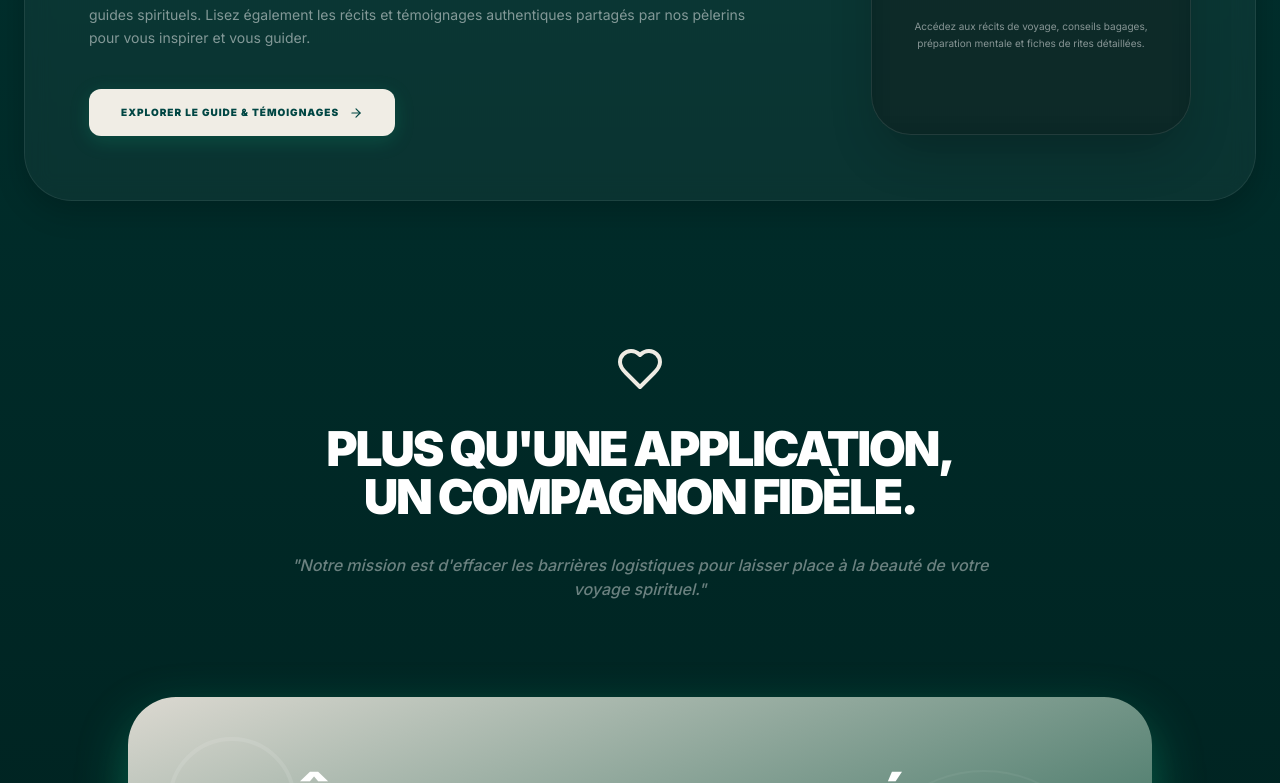
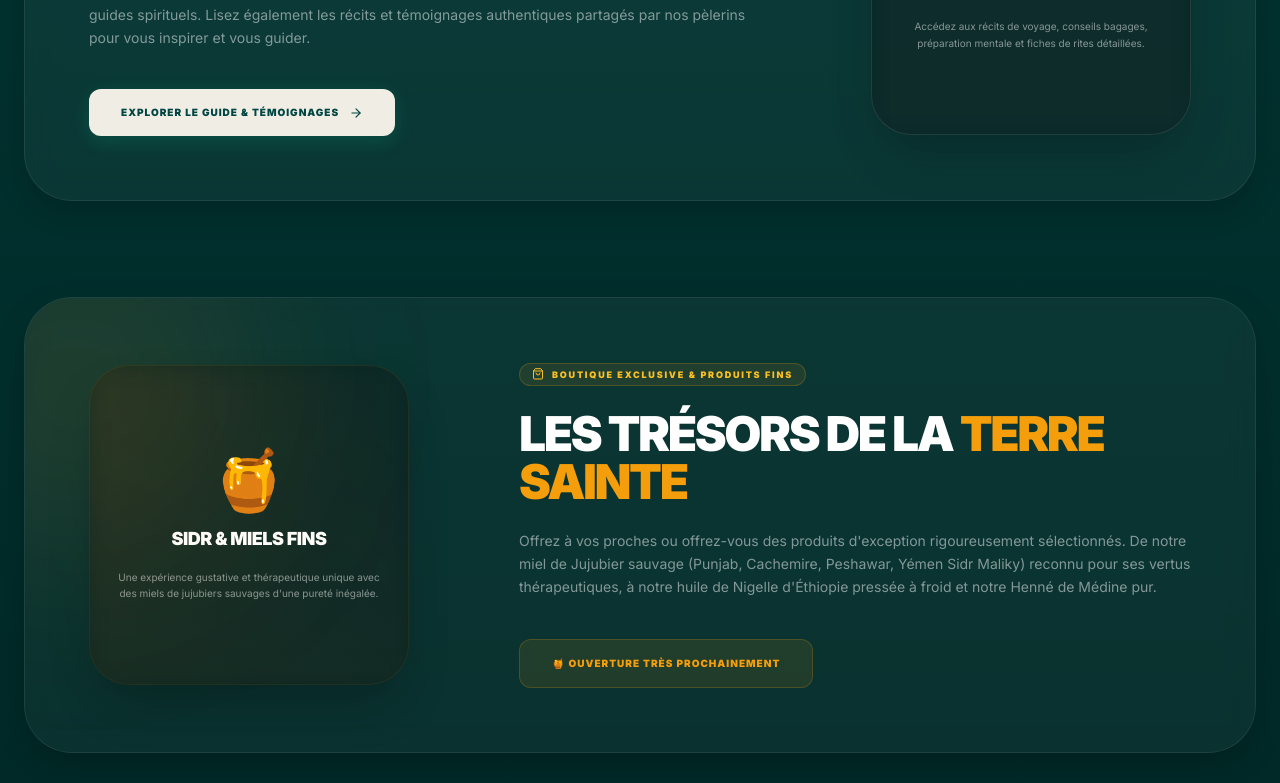
Before and after one commit to novaskilltech/mon-omra, a Next.js app: page / in a window 1280 px wide. Shown: the part 2000-2783 px from the top of the page. Built offline with nearby package versions, Linux system fonts and the light colour scheme.

Commit message:
feat: add Boutique teaser section on public landing page

```diff
--- a/src/app/page.tsx
+++ b/src/app/page.tsx
@@ -1,5 +1,5 @@
 import Image from 'next/image';
-import { Compass, BookOpen, ShieldCheck, Map, ArrowRight, Plane, Hotel, MessageSquare, Heart, Sparkles } from 'lucide-react';
+import { Compass, BookOpen, ShieldCheck, Map, ArrowRight, Plane, Hotel, MessageSquare, Heart, Sparkles, ShoppingBag } from 'lucide-react';
 import Link from 'next/link';
 import ThemeSelector from '@/components/ThemeSelector';
 
@@ -219,6 +219,44 @@ export default function Home() {
                 </div>
             </section>
 
+            {/* Boutique Section */}
+            <section className="relative z-10 py-12 px-6 max-w-7xl mx-auto">
+                <div className="glass p-12 md:p-16 rounded-[3rem] border-amber-500/10 flex flex-col lg:flex-row-reverse items-center justify-between gap-12 relative overflow-hidden group shadow-2xl bg-amber-500/[0.01]">
+                    <div className="absolute top-[-20%] left-[-10%] w-[350px] h-[350px] bg-amber-500/10 blur-[100px] rounded-full pointer-events-none group-hover:bg-amber-500/15 transition-all duration-700" />
+
+                    <div className="max-w-2xl space-y-6 text-left">
+                        <div className="inline-flex items-center gap-2 px-3 py-1 rounded-full bg-amber-500/10 border border-amber-500/20 text-amber-400 text-[9px] font-black uppercase tracking-[0.2em]">
+                            <ShoppingBag className="w-3 h-3" />
+                            Boutique Exclusive & Produits Fins
+                        </div>
+                        <h2 className="text-4xl md:text-5xl font-black uppercase tracking-tighter text-white leading-[1.1]">
+                            Les Trésors de la <span className="text-amber-500">Terre Sainte</span>
+                        </h2>
+                        <p className="text-sub text-sm leading-relaxed opacity-70">
+                            Offrez à vos proches ou offrez-vous des produits d'exception rigoureusement sélectionnés. De notre miel de Jujubier sauvage (Punjab, Cachemire, Peshawar, Yémen Sidr Maliky) reconnu pour ses vertus thérapeutiques, à notre huile de Nigelle d'Éthiopie pressée à froid et notre Henné de Médine pur.
+                        </p>
+                        <div className="flex flex-wrap gap-4 pt-4">
+                            <span className="bg-amber-500/10 border border-amber-500/20 text-amber-500 px-8 py-4 rounded-xl text-[10px] font-black uppercase tracking-widest transition-all">
+                                🍯 Ouverture très prochainement
+                            </span>
+                        </div>
+                    </div>
+
+                    <div className="relative shrink-0 w-full lg:w-auto flex justify-center">
+                        <div className="relative w-64 h-64 md:w-80 md:h-80 rounded-[2.5rem] overflow-hidden border border-amber-500/10 bg-black/30 backdrop-blur-md flex items-center justify-center p-6 shadow-2xl">
+                            <div className="absolute inset-0 bg-gradient-to-tr from-amber-500/5 to-transparent" />
+                            <div className="text-center space-y-4">
+                                <span className="text-6xl">🍯</span>
+                                <h3 className="font-black text-main text-lg uppercase tracking-tight text-amber-500">Sidr & Miels Fins</h3>
+                                <p className="text-[10px] text-dim max-w-xs mx-auto leading-relaxed">
+                                    Une expérience gustative et thérapeutique unique avec des miels de jujubiers sauvages d'une pureté inégalée.
+                                </p>
+                            </div>
+                        </div>
+                    </div>
+                </div>
+            </section>
+
             {/* Impact Section */}
             <section className="py-24 px-6 text-center max-w-3xl mx-auto">
                 <Heart className="w-12 h-12 text-emerald-500 mx-auto mb-8 animate-pulse" />
```
Also changed, not shown: 1 other file (tests, documents, lock files or other folders).
